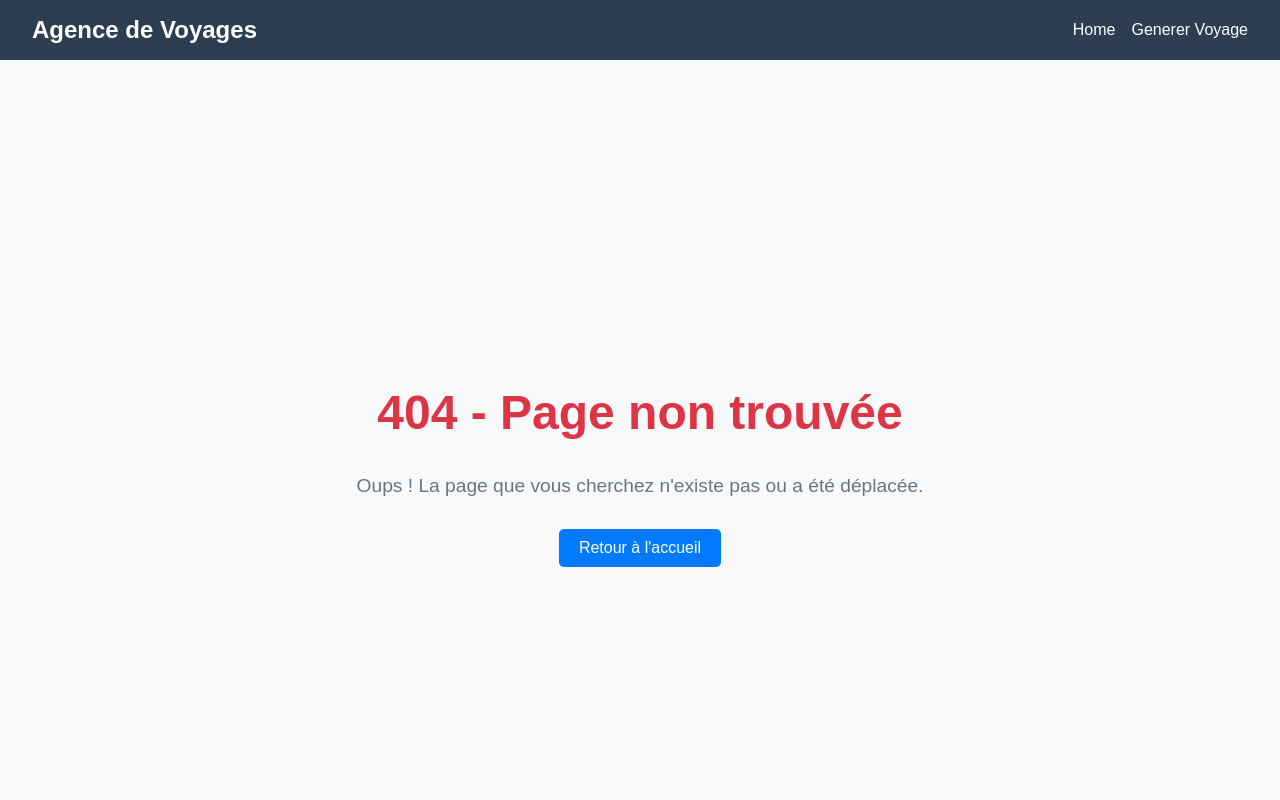
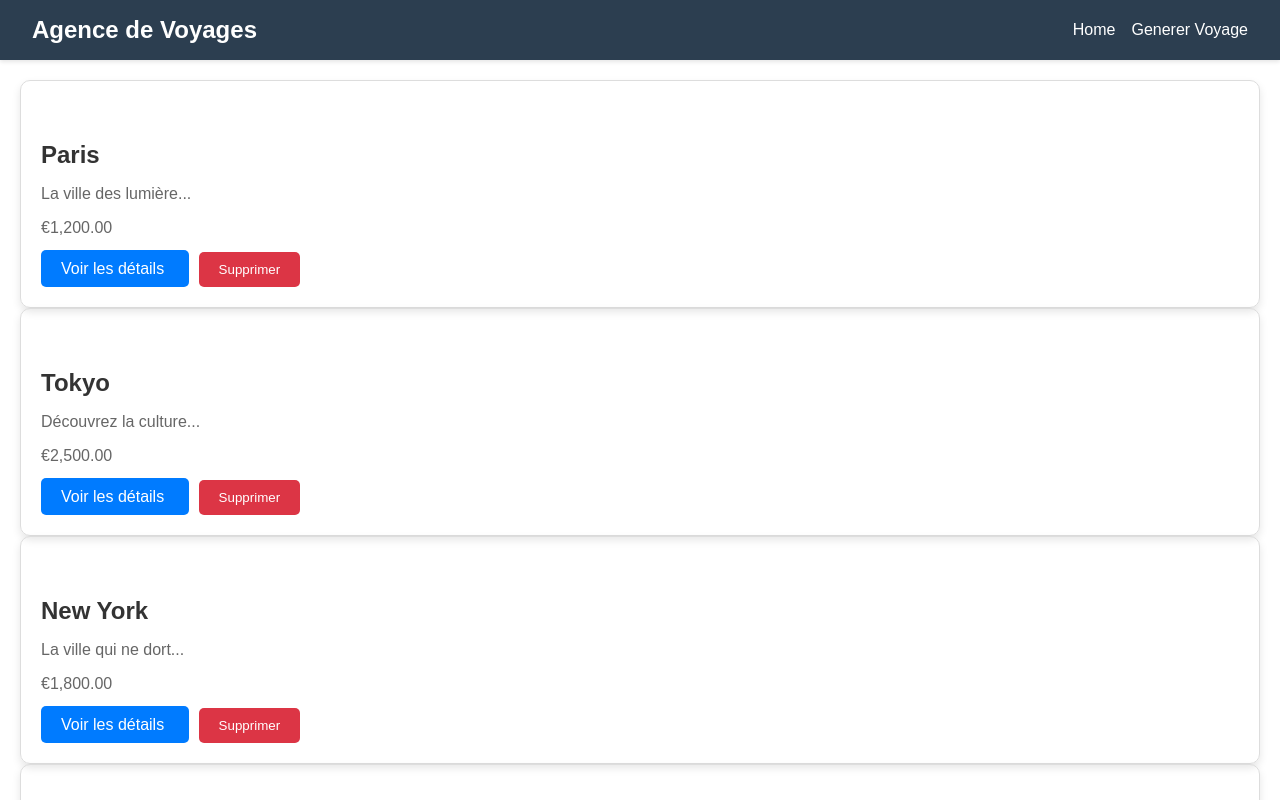
Before and after one commit to Alex16JA/2025_R4A10_PHAM_Alexandre, an Angular app in the folder tp3/: page /home in a window 1280 px wide. Before the commit this address had no page. Shown: the top 800 px of the page. Built offline with nearby package versions, Linux system fonts and the light colour scheme.

Commit message:
Génération OK

```diff
--- a/tp3/src/app/detail-voyage/detail-voyage.component.html
+++ b/tp3/src/app/detail-voyage/detail-voyage.component.html
@@ -6,7 +6,9 @@
           <h5 class="card-title">{{ voyage?.destination }}</h5>
           <p class="card-text">{{ voyage?.description }}</p>
           <p class="card-text">{{ voyage?.prix | currency:'EUR' }}</p>
-          <button (click)="deleteVoyage(voyage?.id)" class="btn btn-danger">Supprimer ce voyage</button>
+          <button (click)="deleteVoyage(voyage?.id)" class="btn btn-danger">
+            Supprimer ce voyage
+          </button>
         </div>
       </div>
     </div>
--- a/tp3/src/app/detail-voyage/detail-voyage.component.ts
+++ b/tp3/src/app/detail-voyage/detail-voyage.component.ts
@@ -1,23 +1,23 @@
 import { Component, OnInit } from '@angular/core';
-import { ActivatedRoute } from '@angular/router';
+import { ActivatedRoute, Router } from '@angular/router';
 import { VoyageService } from '../service/voyage.service';
 import { Voyage } from '../models/voyage.model';
 import { CurrencyPipe } from '@angular/common';
-import { RouterLink, RouterLinkActive } from '@angular/router';
 
 @Component({
   selector: 'app-detail-voyage',
   standalone: true,
-  imports: [CurrencyPipe, RouterLink, RouterLinkActive],
+  imports: [CurrencyPipe],
   templateUrl: './detail-voyage.component.html',
-  styleUrls: ['./detail-voyage.component.scss']
+  styleUrls: ['./detail-voyage.component.scss'],
 })
 export class DetailVoyageComponent implements OnInit {
   voyage: Voyage | undefined;
 
   constructor(
     private route: ActivatedRoute,
-    private voyageService: VoyageService
+    private voyageService: VoyageService,
+    private router: Router
   ) {}
 
   ngOnInit(): void {
@@ -30,7 +30,7 @@ export class DetailVoyageComponent implements OnInit {
   deleteVoyage(id: string | undefined): void {
     if (id && confirm('Êtes-vous sûr de vouloir supprimer ce voyage ?')) {
       this.voyageService.deleteVoyage(id);
-      window.location.href = '/home';
+      this.router.navigate(['/home']);
     }
   }
 }
--- a/tp3/src/app/home/home.component.html
+++ b/tp3/src/app/home/home.component.html
@@ -7,10 +7,12 @@
               <h5 class="card-title">{{ voyage.destination }}</h5>
               <p class="card-text">{{ voyage.description | slice:0:20 }}...</p>
               <p class="card-text">{{ voyage.prix | currency:'EUR' }}</p>
-                    <a [routerLink]="['detail', voyage.id]" class="btn btn-primary" routerLinkActive="active">Voir les
-                        détails</a>
-                    <button (click)="deleteVoyage(voyage.id)" class="btn btn-danger ms-2"
-                        routerLinkActive="active">Supprimer</button>
+              <a [routerLink]="['/detail', voyage.id]" class="btn btn-primary">
+                Voir les détails
+              </a>
+              <button (click)="deleteVoyage(voyage.id)" class="btn btn-danger mt-2">
+                Supprimer
+              </button>
             </div>
           </div>
         </div>
--- a/tp3/src/app/home/home.component.ts
+++ b/tp3/src/app/home/home.component.ts
@@ -14,9 +14,7 @@ import { CurrencyPipe, SlicePipe } from '@angular/common';
 export class HomeComponent {
   voyages: Voyage[] = [];
 
-  constructor(private voyageService: VoyageService) {}
-
-  ngOnInit(): void {
+  constructor(private voyageService: VoyageService) {
     this.voyages = this.voyageService.getVoyages();
   }
 
--- a/tp3/src/app/not-found/not-found.component.scss
+++ b/tp3/src/app/not-found/not-found.component.scss
@@ -10,7 +10,6 @@
     h1 {
         font-size: 3rem;
         color: #dc3545;
-        /* Couleur rouge pour indiquer une erreur */
         margin-bottom: 1rem;
     }
 
```
Also changed, not shown: tp3/src/app/app.routes.ts (+14 -5 lines), tp3/src/app/detail-voyage/detail-voyage.component.scss (indentation only). Lines whose indentation alone changed are shown as unchanged.
